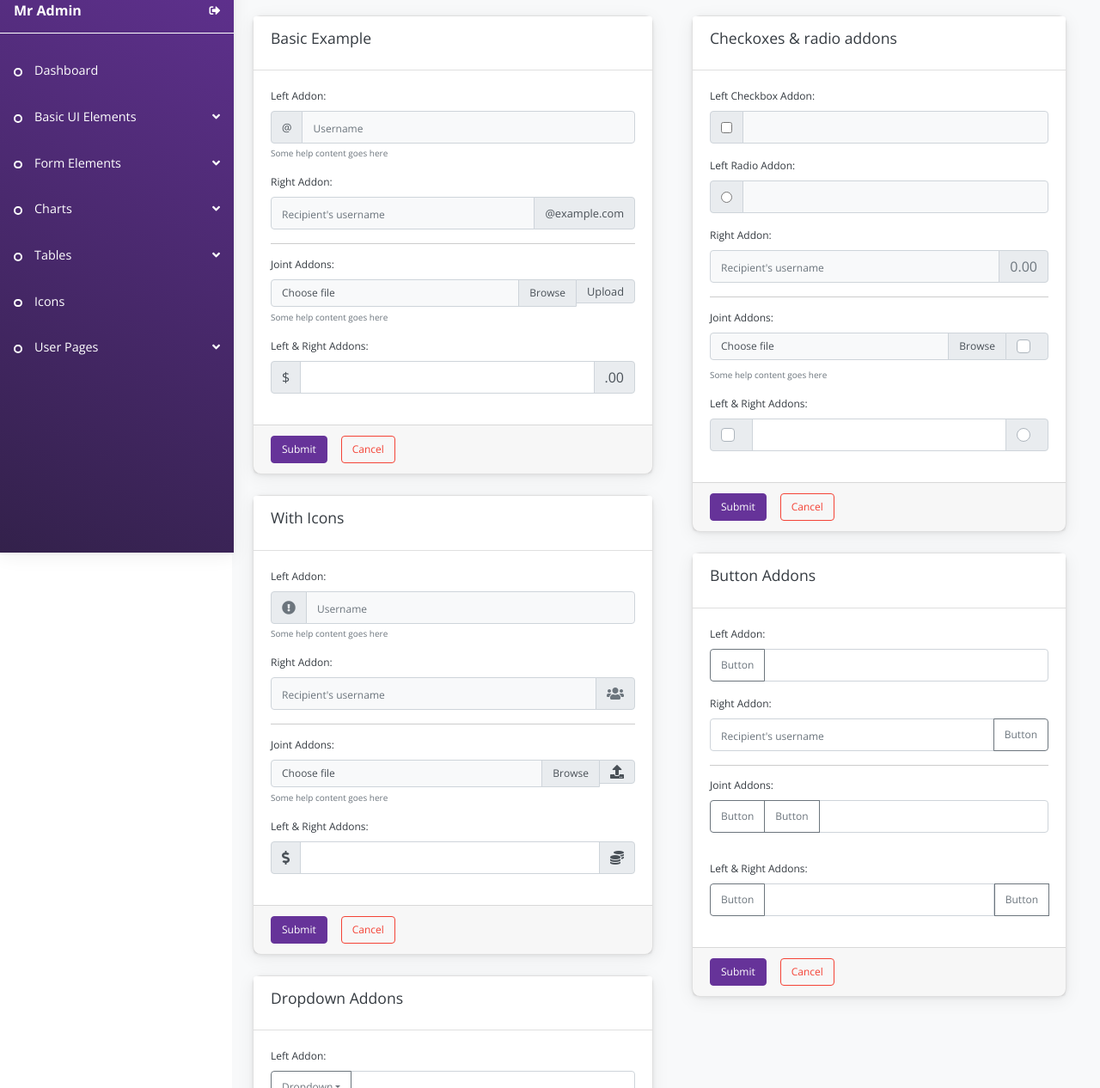
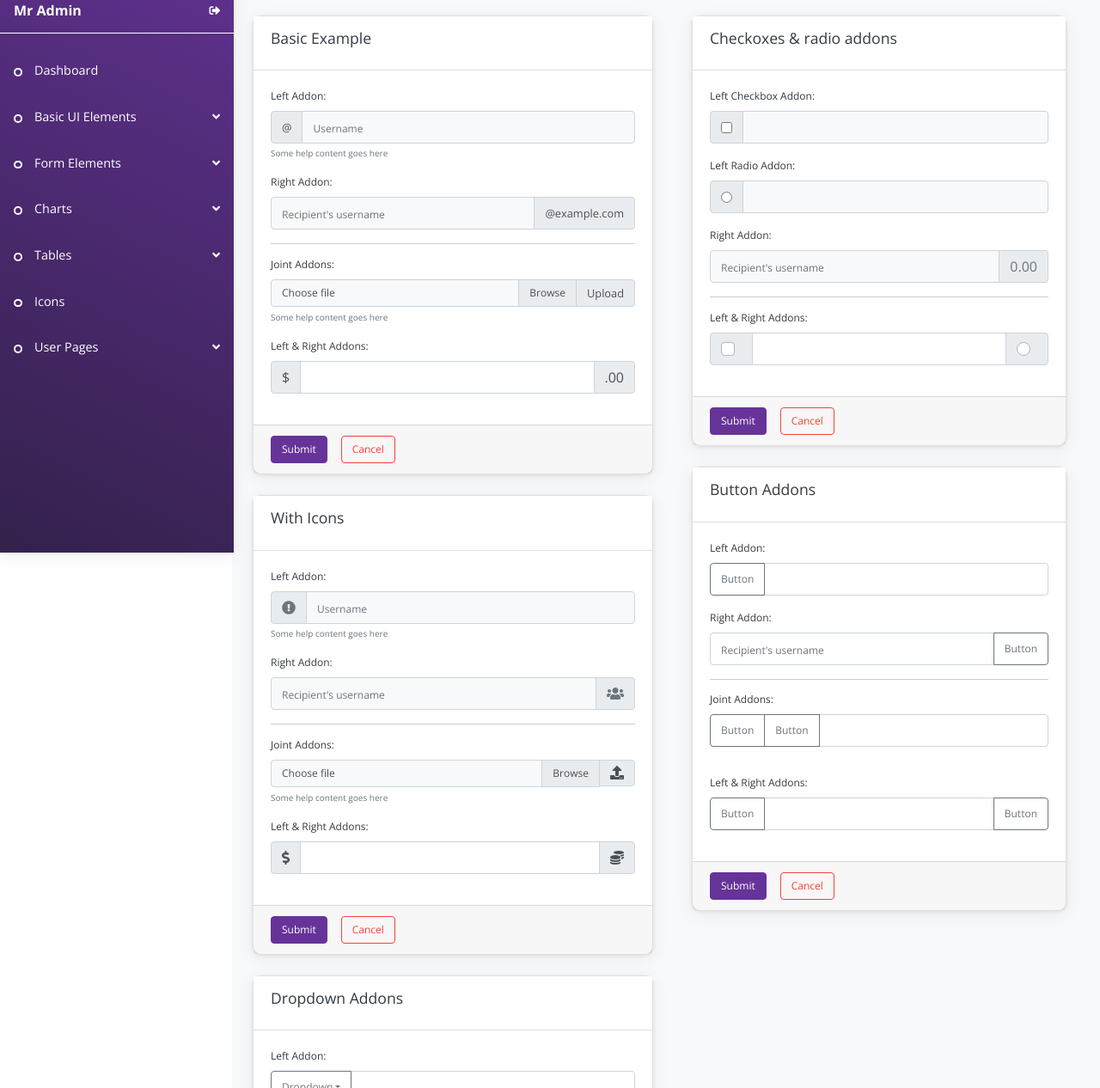
Before and after one commit to qbytesoft-com/qbadminui, a plain HTML site: page input_group.html in a window 1280 px wide. Shown: the part 157-1423 px from the top of the page at 86% size. Drawn offline with nearby package versions, Linux system fonts and the light colour scheme.

Commit message:
Bug fixed

```diff
--- a/datatables.html
+++ b/datatables.html
@@ -3045,7 +3045,7 @@
   <script src="js/vendor/popper-js/popper1.14.7.js"></script>
   <script src="js/vendor/bootstrap-4.3.1/bootstrap.min.js"></script>
   <!-- Data Table -->
-  <script src="./js/vendor/DataTable-1.10.20/datatables.min.js"></script>
+  <script src="./js/vendor/Data Table 1.10.20/datatables.min.js"></script>
   <!-- Data Table script -->
   <script src="./js/plugins scripts/dataTable_script.js"></script>
 
--- a/input_group.html
+++ b/input_group.html
@@ -319,7 +319,7 @@
                                                         <input type="file" class="custom-file-input" id="inputGroupFile02">
                                                         <label class="custom-file-label bg-light" for="inputGroupFile02" aria-describedby="inputGroupFileAddon02">Choose file</label>
                                                     </div>
-                                                    <div class="input-group-append" style="height: 85%;">
+                                                    <div class="input-group-append" style="height: 96%;">
                                                         <span class="input-group-text" id="inputGroupFileAddon02"><small>Upload</small></span>
                                                     </div>
                                                 </div>
@@ -407,7 +407,7 @@
                                                         <input type="file" class="custom-file-input" id="inputGroupFile02">
                                                         <label class="custom-file-label bg-light" for="inputGroupFile02" aria-describedby="inputGroupFileAddon02">Choose file</label>
                                                     </div>
-                                                    <div class="input-group-append" style="height: 85%;">
+                                                    <div class="input-group-append" style="height: 96%;">
                                                         <span class="input-group-text" id="inputGroupFileAddon02">
                                                             <!-- Icon -->
                                                             <i class="fas fa-upload"></i>
@@ -617,31 +617,6 @@
 
                                     <!-- Form group -->
                                     <div class="form-group">
-                                        <label for="basic3">Joint Addons:</label>
-                                        <!-- Input group -->
-                                        <div class="input-group">
-                                            <!-- Custom file -->
-                                            <div class="input-group">
-                                                <div class="custom-file">
-                                                    <input type="file" class="custom-file-input" id="inputGroupFile02">
-                                                    <label class="custom-file-label bg-light" for="inputGroupFile02" aria-describedby="inputGroupFileAddon02">Choose file</label>
-                                                </div>
-                                                <div class="input-group-append" style="height: 85%;">
-                                                    <span class="input-group-text" id="inputGroupFileAddon02">
-                                                        <div class="custom-control custom-checkbox">
-                                                            <input id="c-b-3" class="custom-control-input" type="checkbox" name="" value="true">
-                                                            <label for="c-b-3" class="custom-control-label"></label>
-                                                        </div>
-                                                    </span>
-                                                </div>
-                                            </div>
-                                            <!-- Hlper -->
-                                            <small id="inputGroupFileAddon02" class="form-text text-secondary">Some help content goes here</small>
-                                        </div>
-                                    </div>
-
-                                    <!-- Form group -->
-                                    <div class="form-group">
                                         <label for="basic4">Left & Right Addons:</label>
                                         <div class="input-group mb-3">
                                             <div class="input-group-prepend">
@@ -654,7 +629,6 @@
                                             </div>
                                             <input type="text" class="form-control" id="basic4" aria-label="Amount (to the nearest dollar)">
                                             <div class="input-group-append">
-
                                                 <span class="input-group-text">
                                                     <div class="custom-control custom-radio">
                                                         <input type="radio" id="customRadio2" name="customRadio" class="custom-control-input">
@@ -738,7 +712,7 @@
 
                                             <input type="text" class="form-control" id="b-a-1" placeholder="" aria-label="Example text with button addon" aria-describedby="button-addon1">
 
-                                            <div class="input-group-prepend">
+                                            <div class="input-group-append">
                                                 <button class="btn btn-outline-secondary" type="button" id="button-addon1">Button</button>
                                             </div>
                                         </div>
```
Also changed, not shown: login.html (+0 -9 lines), signup.html (+1 -11 lines).
